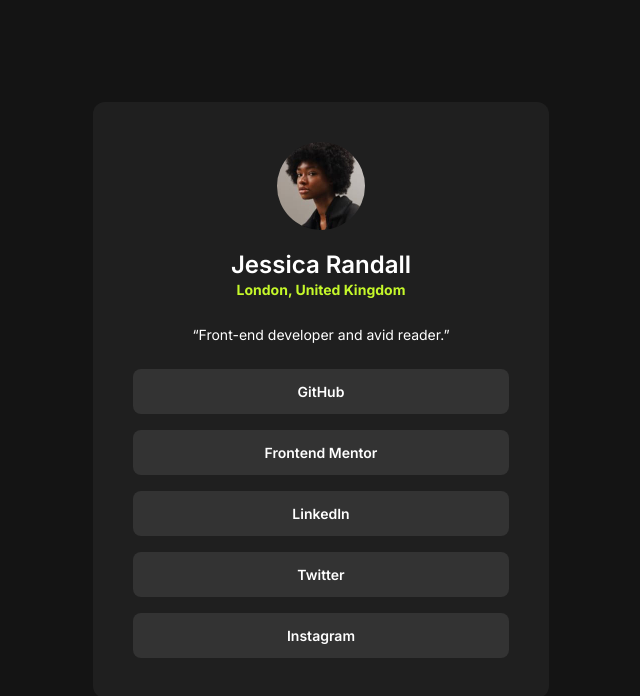
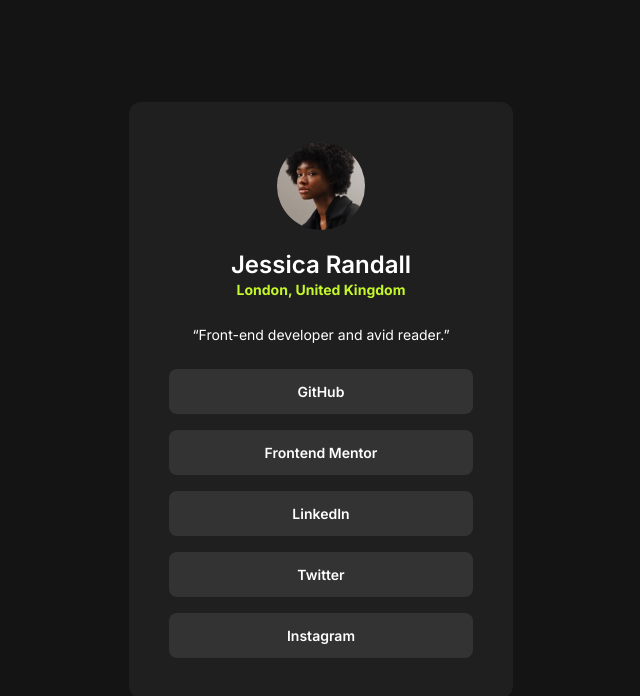
Before and after one commit to dave-cross/Frontend-Mentor-social-links-profile-solution, a plain HTML site: page index.html in a window 1280 px wide. Shown: the whole page, without its empty margins (319-959 px from the left). Drawn offline with Linux system fonts and the light colour scheme.

Commit message:
style: add large viewport media query

```diff
--- a/style.css
+++ b/style.css
@@ -22,6 +22,10 @@
   --line-preset-1: 150%;
 
   --small-viewport-width: 456px;
+
+  @media (min-width: 800px) {
+    --small-viewport-width: 384px;
+  }
 }
 
 * {
```
